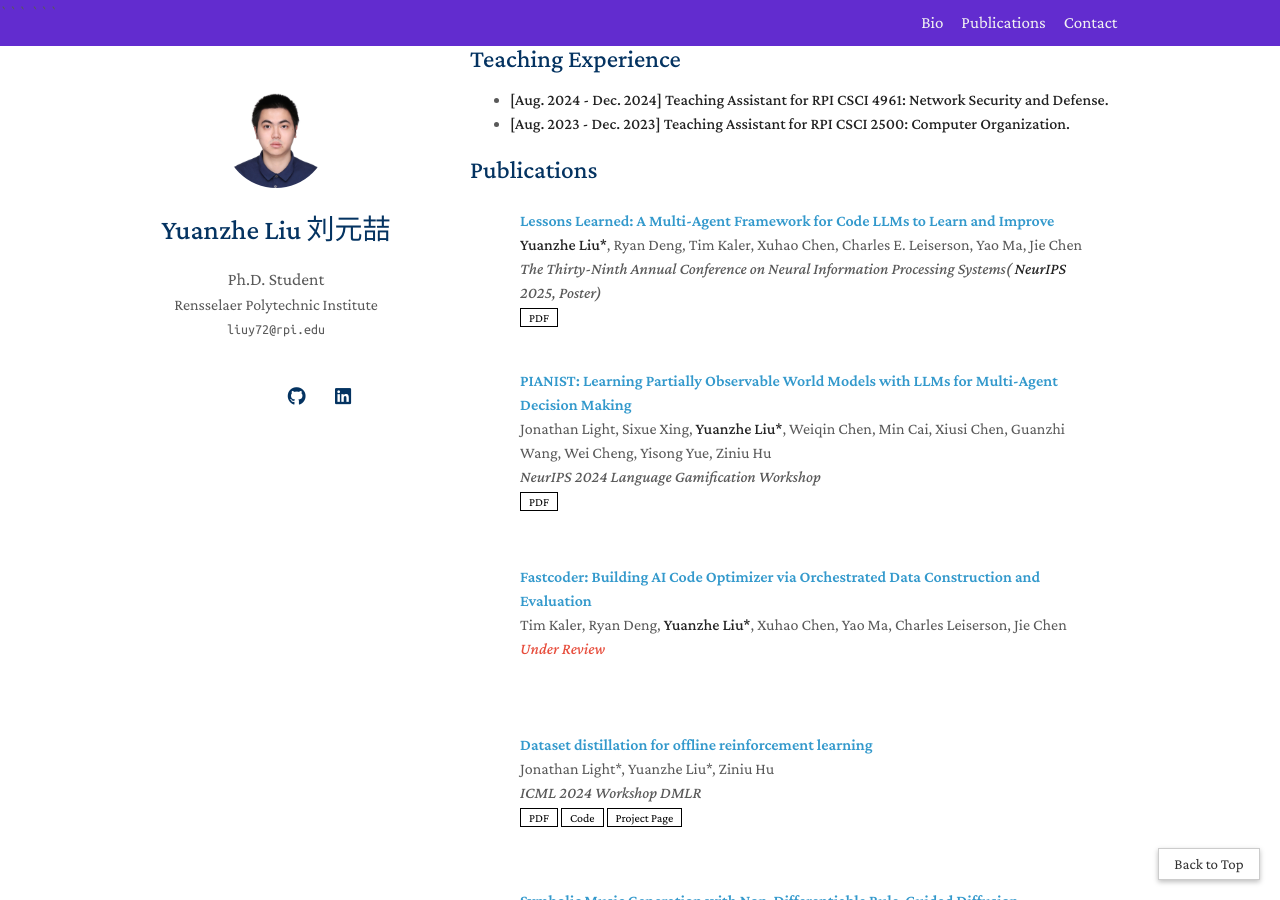
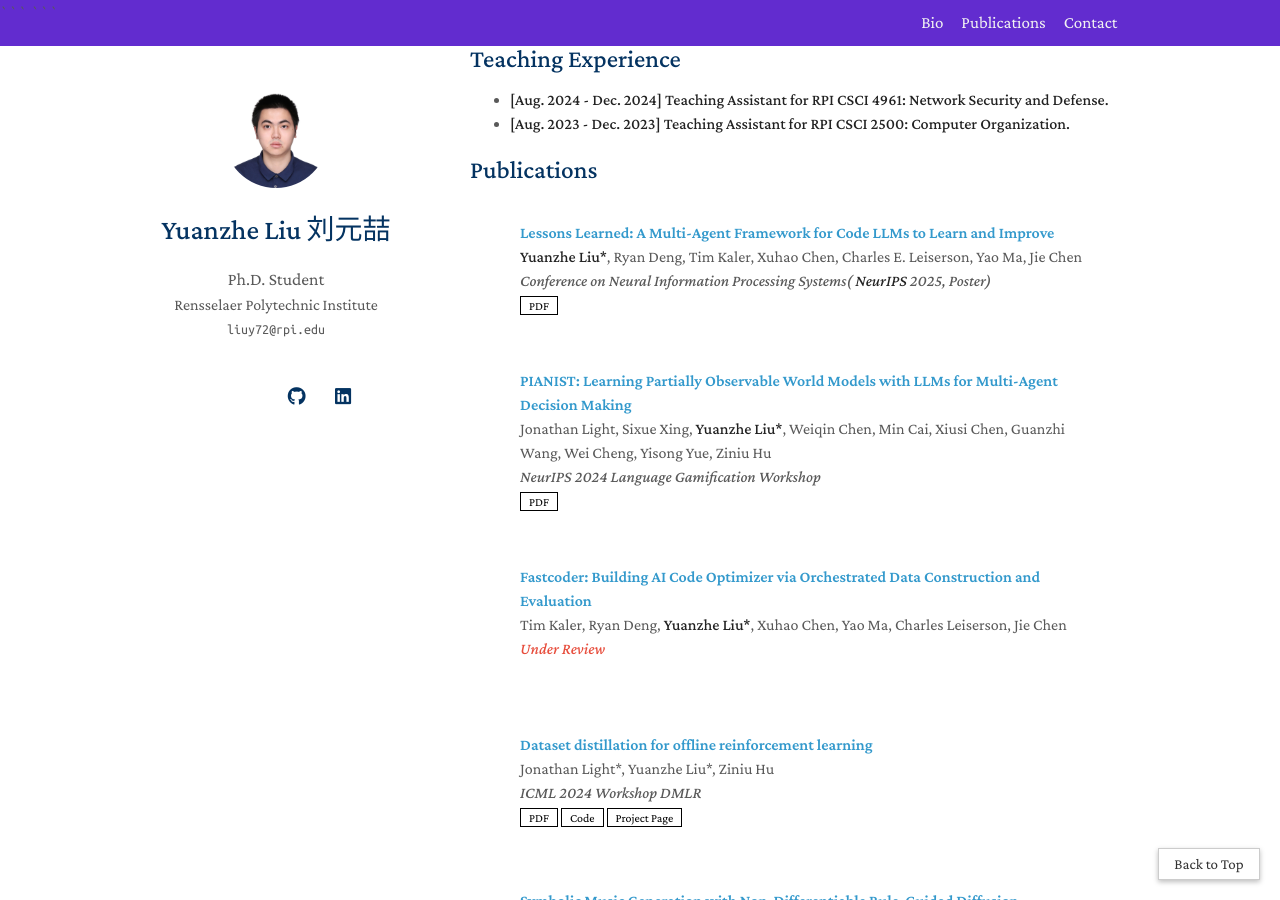
Before and after one commit to ggflow123/ggflow123.github.io, a Jekyll site: the page built from index.md, in a window 1280 px wide and 900 px high, scrolled down 470 px. Built offline with Jekyll 4.4.1, drawn with Linux system fonts in a browser that asks for light colours; nearby versions of some CDN libraries; a style sheet for code colours, icons or effects is not loaded; our own code applies the rules of GitHub Pages for plain Markdown files.

Commit message:
publication

```diff
--- a/_data/publications.yml
+++ b/_data/publications.yml
@@ -1,7 +1,7 @@
 main:
   - title: "Lessons Learned: A Multi-Agent Framework for Code LLMs to Learn and Improve"
     authors: <strong>Yuanzhe Liu*</strong>, Ryan Deng, Tim Kaler, Xuhao Chen, Charles E. Leiserson, Yao Ma, Jie Chen
-    conference: The Thirty-Ninth Annual Conference on Neural Information Processing Systems( <strong>NeurIPS</strong> 2025, Poster)
+    conference: Conference on Neural Information Processing Systems( <strong>NeurIPS</strong> 2025, Poster)
     pdf: https://www.arxiv.org/abs/2505.23946
     # notes: Under Review
 
```
